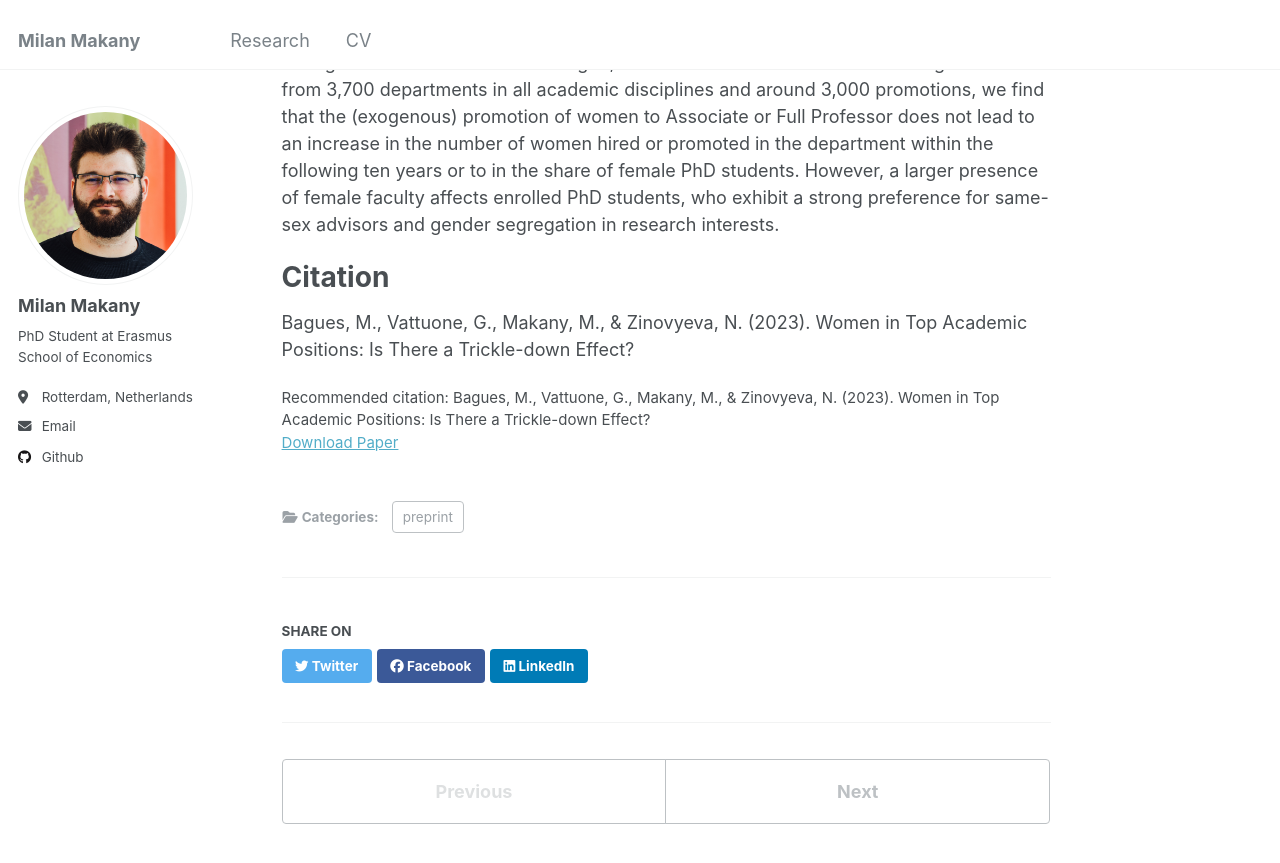
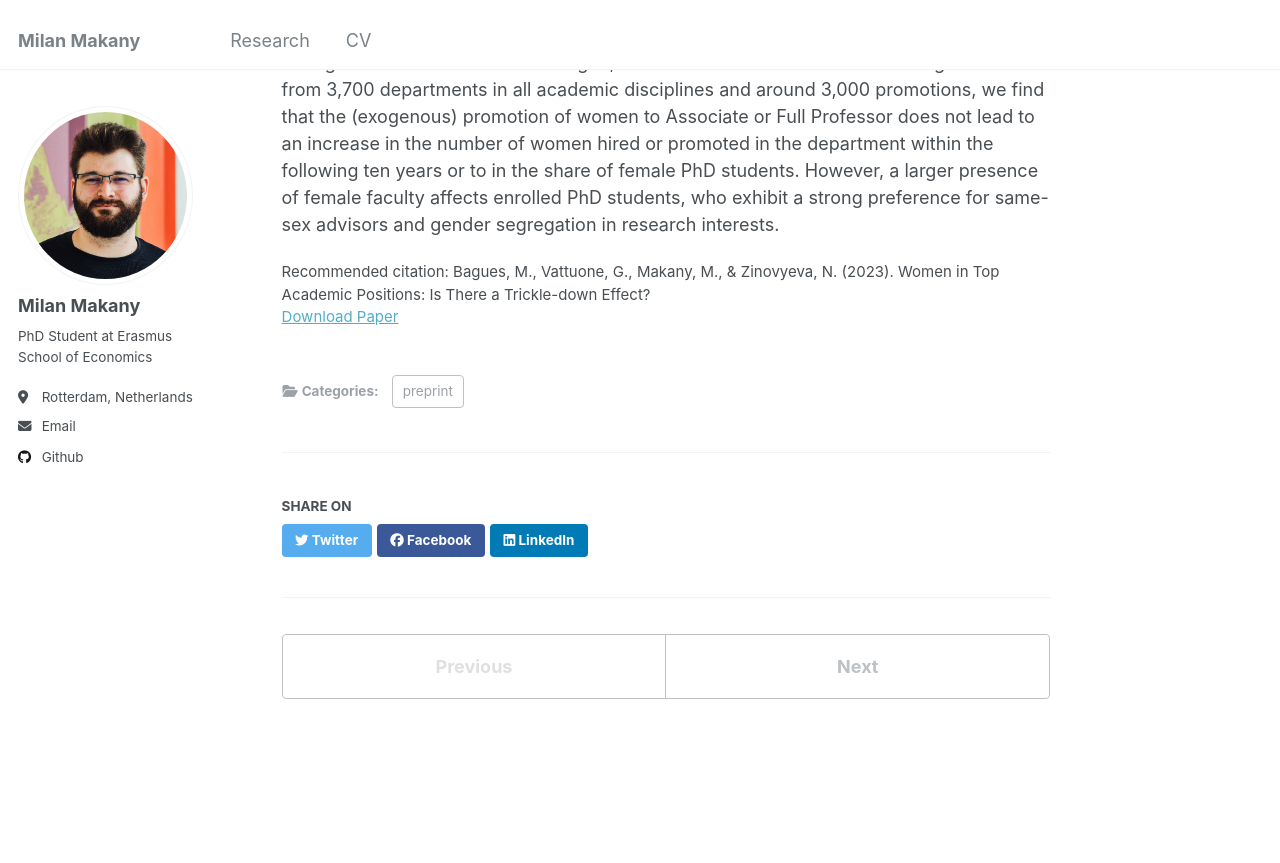
Before and after one commit to makany-milan/makany-milan.github.io, a Jekyll site: the page built from _publications/women_in_academia.md, in a window 1280 px wide and 900 px high, scrolled down 442 px. Shown: the top 863 px of the window. Built offline with Jekyll 4.4.1, drawn with Linux system fonts in a browser that asks for light colours.

Commit message:
updated work

```diff
--- a/_publications/women_in_academia.md
+++ b/_publications/women_in_academia.md
@@ -18,7 +18,3 @@ citation: 'Bagues, M., Vattuone, G., Makany, M., & Zinovyeva, N. (2023). Women i
 # Abstract
 
 We study how the promotion of a female professor affects future hiring decisions and PhD students in the department. We exploit a large-scale natural experiment which generates exogenous variation across Spanish university departments in promotions to Associate and Full Professor positions. Between 2003 to 2007, the composition of committees in national qualification exams was randomized and applicants were significantly more likely to be promoted if, by luck of the draw, they were assessed by a committee including a strong connection such as a colleague, a co-author or a former advisor. Using information from 3,700 departments in all academic disciplines and around 3,000 promotions, we find that the (exogenous) promotion of women to Associate or Full Professor does not lead to an increase in the number of women hired or promoted in the department within the following ten years or to in the share of female PhD students. However, a larger presence of female faculty affects enrolled PhD students, who exhibit a strong preference for same-sex advisors and gender segregation in research interests.
-
-# Citation
-
-Bagues, M., Vattuone, G., Makany, M., & Zinovyeva, N. (2023). Women in Top Academic Positions: Is There a Trickle-down Effect?
```
